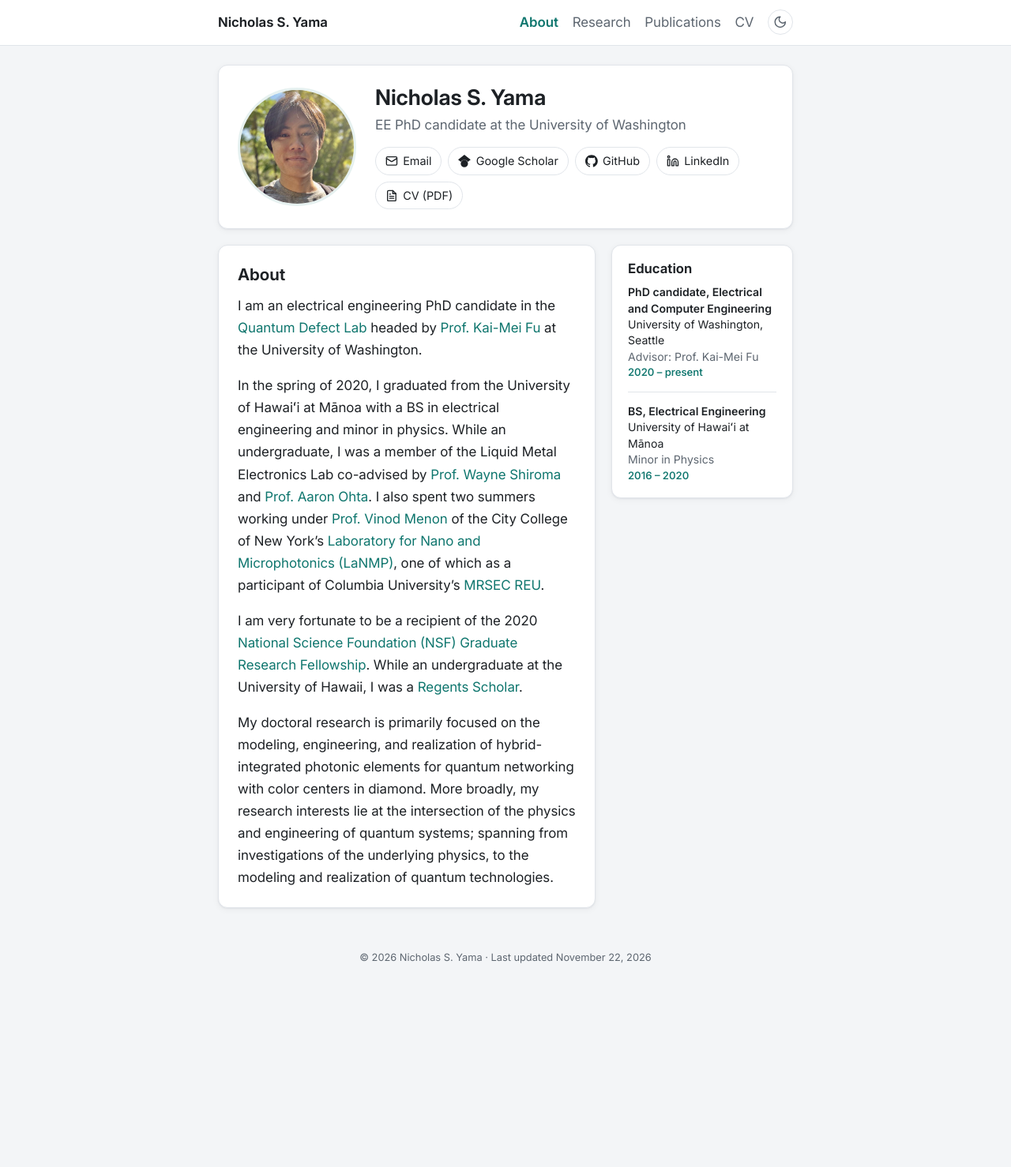
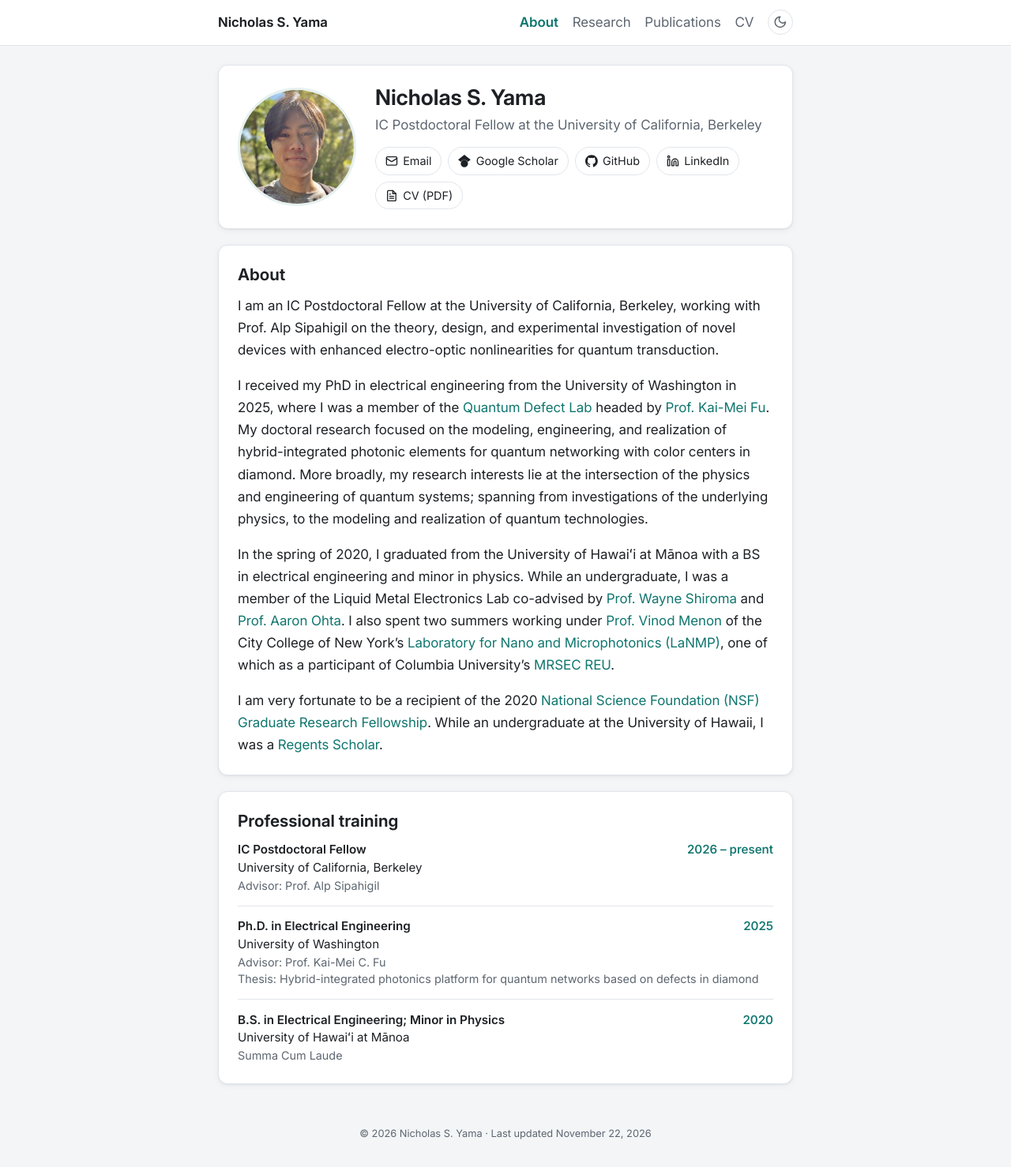
Before and after one commit to nyama8/nyama8.github.io, a Jekyll site: the page built from index.md, in a window 1280 px wide. Shown: the whole page at 79% size. Built offline with Jekyll 4.4.1, drawn with Linux system fonts in a browser that asks for light colours; before the commit the page ends 1255 px from its top, so only the background shows below that.

Commit message:
About: stacked layout, Professional training card, details from Nov 2026 CV; add CV PDF
Co-Authored-By: Claude Opus 5.5 <noreply@anthropic.com>

```diff
--- a/_config.yml
+++ b/_config.yml
@@ -3,16 +3,16 @@
 
 title: Nick Yama
 description: >-
-  Personal academic website of Nicholas S. Yama, EE PhD candidate at the
-  University of Washington.
+  Personal academic website of Nicholas S. Yama, IC Postdoctoral Fellow at the
+  University of California, Berkeley.
 url: "https://nyama8.github.io"
 baseurl: ""
 lang: en
 
 author:
   name: Nicholas S. Yama
-  position: EE PhD candidate at the University of Washington
-  email: nsyama@uw.edu
+  position: IC Postdoctoral Fellow at the University of California, Berkeley
+  email: nsyama@berkeley.edu
   scholar: https://scholar.google.com/citations?user=X5lPmGYAAAAJ&hl=en
   github: https://github.com/nyama8
   linkedin: https://www.linkedin.com/in/nick-yama-359741203/
@@ -22,8 +22,7 @@ author_names:
   - Nicholas S. Yama
   - Nicholas Yama
 
-# PLACEHOLDER: put your CV at assets/pdf/cv.pdf (or change this path).
-# Until that file exists, the "CV" links lead to the "page not found" page.
+# The CV PDF. To update it, replace assets/pdf/cv.pdf with the new file (same name).
 cv_pdf: /assets/pdf/cv.pdf
 
 # Top navigation, in order.
--- a/_data/education.yml
+++ /dev/null
@@ -1,13 +0,0 @@
-# Education, shown in the side card on the About page, NEWEST FIRST.
-# Fields: degree, school, detail (optional extra line), years.
-# Source: the old CV page (updated March 2024).
-
-- degree: PhD candidate, Electrical and Computer Engineering
-  school: University of Washington, Seattle
-  detail: "Advisor: Prof. Kai-Mei Fu"
-  years: 2020 – present
-
-- degree: BS, Electrical Engineering
-  school: University of Hawaiʻi at Mānoa
-  detail: Minor in Physics
-  years: 2016 – 2020
--- a/_data/publications.yml
+++ b/_data/publications.yml
@@ -101,8 +101,8 @@
   title: Rapid, in situ neutralization of nitrogen- and silicon-vacancy centers in diamond using above-band gap optical excitation
   year: 2025
   authors:
-    - Christian Pederson
-    - Nicholas S. Yama
+    - Christian Pederson*
+    - Nicholas S. Yama*
     - Lane Beale
     - Matthew Markham
     - Mark E. Turiansky
--- /dev/null
+++ b/_data/training.yml
@@ -0,0 +1,22 @@
+# "Professional training" card on the About page, NEWEST FIRST.
+# Fields: title, place, years, details (optional list of extra lines).
+# Source: CV (nsyama_cv_public.pdf, updated Nov 2026).
+
+- title: IC Postdoctoral Fellow
+  place: University of California, Berkeley
+  years: 2026 – present
+  details:
+    - "Advisor: Prof. Alp Sipahigil"
+
+- title: Ph.D. in Electrical Engineering
+  place: University of Washington
+  years: "2025"
+  details:
+    - "Advisor: Prof. Kai-Mei C. Fu"
+    - "Thesis: Hybrid-integrated photonics platform for quantum networks based on defects in diamond"
+
+- title: B.S. in Electrical Engineering; Minor in Physics
+  place: University of Hawaiʻi at Mānoa
+  years: "2020"
+  details:
+    - Summa Cum Laude
--- a/_layouts/about.html
+++ b/_layouts/about.html
@@ -17,32 +17,26 @@ layout: default
   </div>
 </section>
 
-{%- comment -%}
-  Two columns on wide screens: About text on the left, side cards on the right.
-  On phones the side cards come first (above the About text).
-  Education entries are edited in _data/education.yml.
-{%- endcomment %}
-<div class="about-grid">
-  <aside class="about-side">
-    <section class="card side-card">
-      <h2>Education</h2>
-      <ul class="edu">
-        {%- for e in site.data.education %}
-        <li>
-          <p class="edu-degree">{{ e.degree }}</p>
-          <p class="edu-school">{{ e.school }}</p>
-          {%- if e.detail %}
-          <p class="edu-detail">{{ e.detail }}</p>
-          {%- endif %}
-          <p class="edu-years">{{ e.years }}</p>
-        </li>
-        {%- endfor %}
-      </ul>
-    </section>
-  </aside>
+<section class="card prose">
+  <h2>About</h2>
+  {{ content }}
+</section>
 
-  <section class="card prose about-main">
-    <h2>About</h2>
-    {{ content }}
-  </section>
-</div>
+{%- comment -%} Entries are edited in _data/training.yml. {%- endcomment %}
+<section class="card">
+  <h2>Professional training</h2>
+  <ul class="training">
+    {%- for t in site.data.training %}
+    <li>
+      <div class="training-head">
+        <p class="training-title">{{ t.title }}</p>
+        <p class="training-years">{{ t.years }}</p>
+      </div>
+      <p class="training-place">{{ t.place }}</p>
+      {%- for d in t.details %}
+      <p class="training-detail">{{ d }}</p>
+      {%- endfor %}
+    </li>
+    {%- endfor %}
+  </ul>
+</section>
--- a/assets/css/style.css
+++ b/assets/css/style.css
@@ -237,31 +237,14 @@ img { max-width: 100%; height: auto; }
   text-decoration: none;
 }
 
-/* Below the profile: About text (left) and side cards such as Education (right). */
-.about-grid {
-  display: grid;
-  grid-template-columns: minmax(0, 1fr) 230px;
-  column-gap: 1.25rem;
-  align-items: start;
-}
-.about-main { grid-column: 1; grid-row: 1; }
-.about-side { grid-column: 2; grid-row: 1; }
-
-.side-card { padding: 1.15rem 1.25rem; }
-.side-card h2 { font-size: 1.05rem; margin-bottom: 0.6rem; }
-
-.edu { list-style: none; margin: 0; padding: 0; font-size: 0.88rem; line-height: 1.45; }
-.edu li + li { margin-top: 0.9rem; padding-top: 0.9rem; border-top: 1px solid var(--border); }
-.edu p { margin: 0; }
-.edu-degree { font-weight: 600; }
-.edu-detail { color: var(--muted); }
-.edu-years { color: var(--accent); font-size: 0.82rem; font-weight: 550; margin-top: 0.15rem; }
-
-/* Narrow screens: one column, side cards on top. */
-@media (max-width: 700px) {
-  .about-grid { grid-template-columns: 1fr; }
-  .about-main, .about-side { grid-column: auto; grid-row: auto; }
-}
+/* Professional training: title on the left, years on the right. */
+.training { list-style: none; margin: 0; padding: 0; font-size: 0.95rem; line-height: 1.5; }
+.training li + li { margin-top: 0.9rem; padding-top: 0.9rem; border-top: 1px solid var(--border); }
+.training p { margin: 0; }
+.training-head { display: flex; flex-wrap: wrap; justify-content: space-between; gap: 0 1rem; }
+.training-title { font-weight: 600; }
+.training-years { color: var(--accent); font-weight: 550; }
+.training-detail { color: var(--muted); font-size: 0.9rem; }
 
 /* ---------- Research page ---------- */
 
--- a/index.md
+++ b/index.md
@@ -4,13 +4,14 @@ title: About
 permalink: /
 ---
 
-I am an electrical engineering PhD candidate in the [Quantum Defect Lab](https://sites.google.com/uw.edu/optospintronics-lab/home) headed by [Prof. Kai-Mei Fu](https://people.ece.uw.edu/fu_kaimei/) at the University of Washington.
+I am an IC Postdoctoral Fellow at the University of California, Berkeley, working with Prof. Alp Sipahigil on the theory, design, and experimental investigation of novel devices with enhanced electro-optic nonlinearities for quantum transduction.
+
+I received my PhD in electrical engineering from the University of Washington in 2025, where I was a member of the [Quantum Defect Lab](https://sites.google.com/uw.edu/optospintronics-lab/home) headed by [Prof. Kai-Mei Fu](https://people.ece.uw.edu/fu_kaimei/).
+My doctoral research focused on the modeling, engineering, and realization of hybrid-integrated photonic elements for quantum networking with color centers in diamond.
+More broadly, my research interests lie at the intersection of the physics and engineering of quantum systems; spanning from investigations of the underlying physics, to the modeling and realization of quantum technologies.
 
 In the spring of 2020, I graduated from the University of Hawaiʻi at Mānoa with a BS in electrical engineering and minor in physics.
 While an undergraduate, I was a member of the Liquid Metal Electronics Lab co-advised by [Prof. Wayne Shiroma](https://ee.hawaii.edu/faculty/profile?usr=25) and [Prof. Aaron Ohta](https://ee.hawaii.edu/faculty/profile?usr=62).
 I also spent two summers working under [Prof. Vinod Menon](https://www.ccny.cuny.edu/profiles/vinod-menon-0) of the City College of New York's [Laboratory for Nano and Microphotonics (LaNMP)](http://lanmp.org/), one of which as a participant of Columbia University's [MRSEC REU](https://mrsec.columbia.edu/reu).
 
 I am very fortunate to be a recipient of the 2020 [National Science Foundation (NSF) Graduate Research Fellowship](https://www.nsfgrfp.org/). While an undergraduate at the University of Hawaii, I was a [Regents Scholar](https://www.hawaii.edu/offices/student-affairs/regents-and-presidential-scholars-program/).
-
-My doctoral research is primarily focused on the modeling, engineering, and realization of hybrid-integrated photonic elements for quantum networking with color centers in diamond.
-More broadly, my research interests lie at the intersection of the physics and engineering of quantum systems; spanning from investigations of the underlying physics, to the modeling and realization of quantum technologies.
```
Also changed, not shown: 1 other file.
